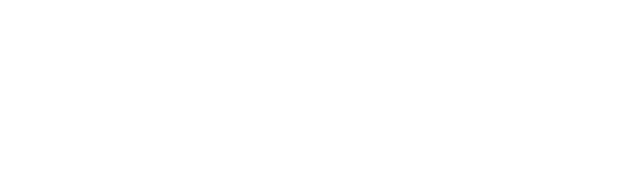
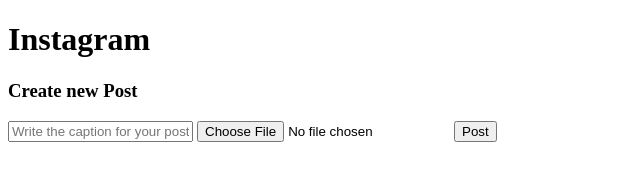
Before and after one commit to Khushal2706/Instagram-App, a plain HTML site: page index.html in a window 1280 px wide. Shown: the whole page, without its empty margins (0-640 px from the left). Drawn offline with Linux system fonts and the light colour scheme.

Commit message:
added some tags

```diff
--- a/index.html
+++ b/index.html
@@ -6,5 +6,18 @@
     <title>Document</title>
 </head>
 <body>
-
+    <div class="container">
+        <div class="posts-container">
+          <h1>Instagram </h1>
+          <div id="posts"></div>
+        </div>
+        <div class="sidebar">
+            <h3>Create new Post</h3>
+          <form id="postForm">
+            <input type="text" id="postInput" placeholder="Write the caption for your post.">
+            <input type="file" id="imageInput">
+            <button type="submit" class = "submit-button">Post</button>
+          </form>
+        </div>
+      </div>
 </body>
```
